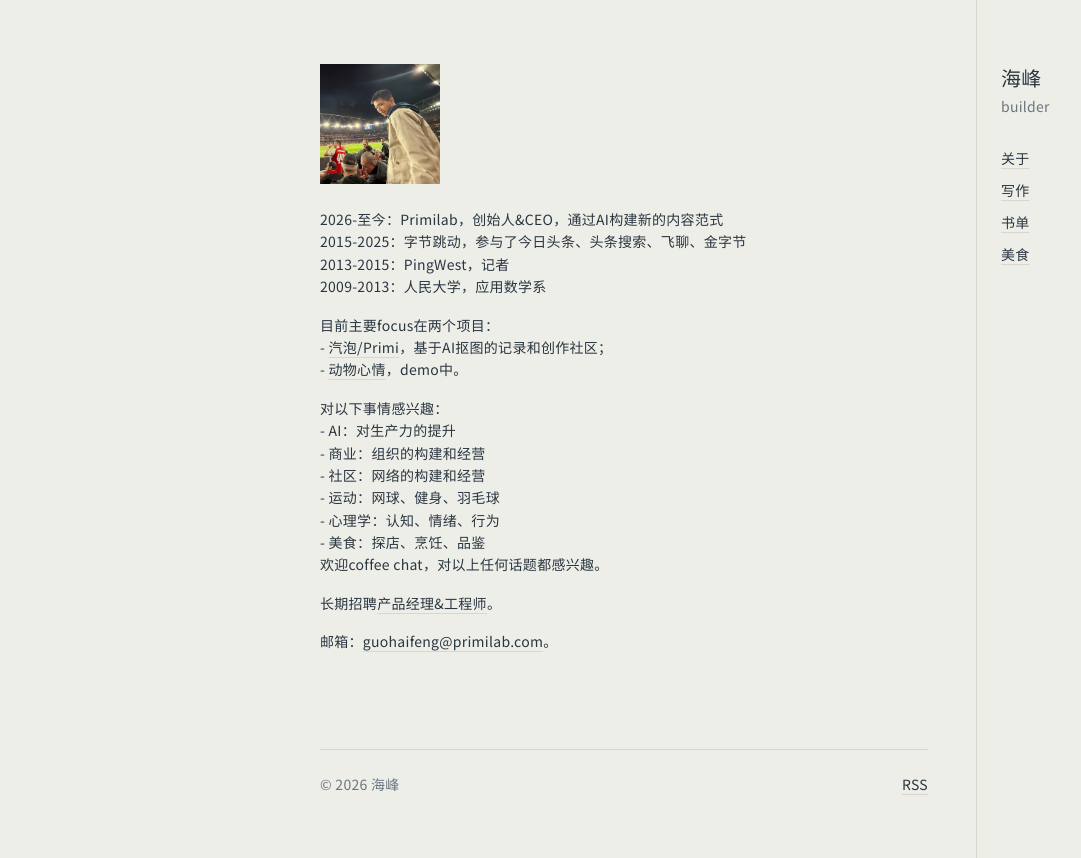
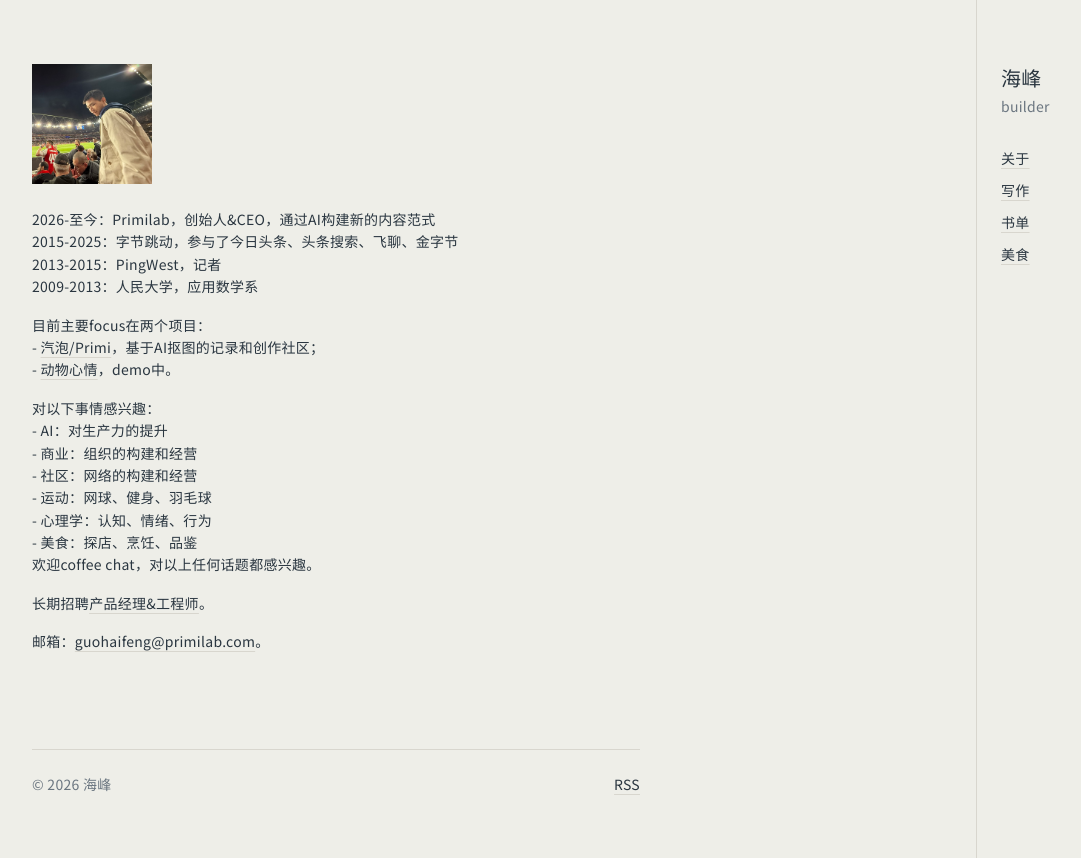
Before and after one commit to kuoouk/personal-site, a Next.js app: page / in a window 1280 px wide. Shown: the whole page, without its empty margins (80-1161 px from the left). Built offline with nearby package versions, Linux system fonts and the light colour scheme.

Commit message:
Update layout.tsx

```diff
--- a/app/layout.tsx
+++ b/app/layout.tsx
@@ -35,8 +35,8 @@ export default function RootLayout({
       <body>
         <div className="flex min-h-screen flex-col md:flex-row">
           <main className="flex-1 px-6 py-10 md:px-12 md:py-16 order-2 md:order-1">
-            <div className="ml-auto" style={{ maxWidth: "var(--measure)" }}>
-              {children}
+<div style={{ maxWidth: "var(--measure)", marginLeft: "4rem" }}>
+  {children}
             </div>
           </main>
           <aside
```
